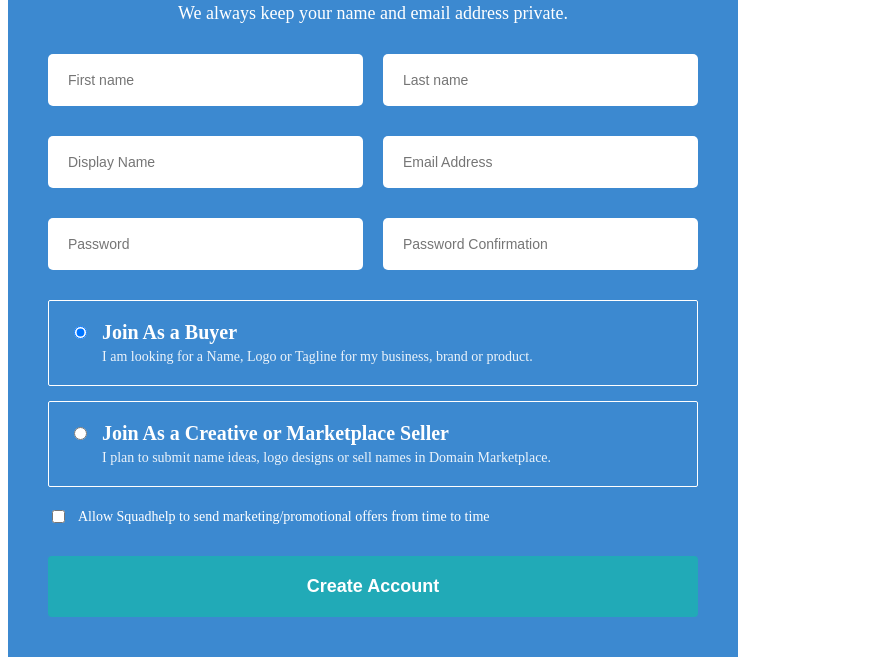
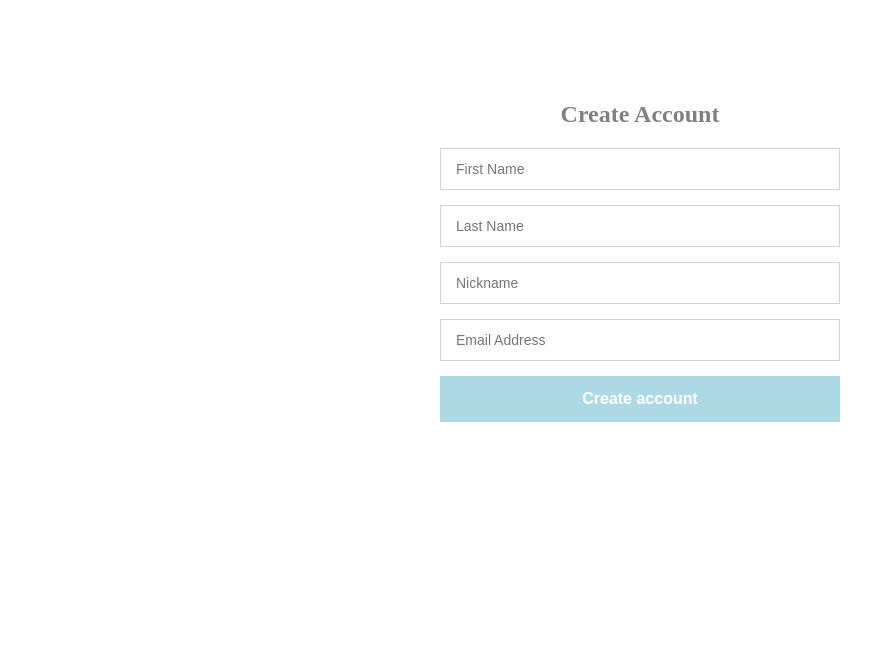
Before and after one commit to rabotaemsurik-lang/Create-form-by-JS, a plain HTML site: page index.html in a window 1280 px wide. Shown: the part 139-804 px from the top of the page, without its empty margins (0-895 px from the left). Drawn offline with Linux system fonts and the light colour scheme.

Commit message:
add form with loc st

```diff
--- a/index.css
+++ b/index.css
@@ -1,171 +1,52 @@
-.Account {
-
-  background-color: rgb(60, 137, 208);
-
-  width: 100%;
-
-  max-width: 650px;
-
-  padding: 40px;
-
-  color: rgb(255, 255, 255);
-
-  text-align: center;
-
+body {
+    background-color: white;
+    display: flex;
+    justify-content: center;
+    align-items: center;
+    min-height: 100vh;
+    margin: 0;
 }
 
-
-
-header h1 {
-
-  font-size: 42px;
-
-  letter-spacing: 1px;
-
-  margin-bottom: 10px;
-
+.form-wrapper {
+    background: white;
+    padding: 30px;
+    width: 100%;
+    max-width: 400px;
 }
 
-
-
-header p {
-
-  font-size: 18px;
-
-  margin-bottom: 30px;
-
-  font-weight: 500;
-
+.form-wrapper h2 {
+    margin-top: 0;
+    margin-bottom: 20px;
+    color: grey;
+    text-align: center;
 }
 
-.inputs {
-
-  display: flex;
-
-  gap: 20px;
-
-  margin-bottom: 30px;
-
+.di {
+    display: block;
+    width: 100%;
+    padding: 12px 15px;
+    margin-bottom: 15px;
+    border: 1px solid lightgrey;
+    font-size: 14px;
+    box-sizing: border-box;
 }
 
-
-
-.inputs input {
-
-  flex: 1;
-
-  padding: 18px 20px;
-
-  border: none;
-
-  border-radius: 5px;
-
-  font-size: 14px;
-
+.di:focus {
+    outline: none;
+    border-color: lightblue;
 }
 
-.RoleChoice {
-
-  display: flex;
-
-  flex-direction: column;
-
-  gap: 15px;
-
-  margin-bottom: 20px;
-
+.submit-button {
+    width: 100%;
+    padding: 14px;
+    background-color: lightblue;
+    color: white;
+    border: none;
+    font-size: 16px;
+    font-weight: 600;
+    cursor: pointer;
 }
 
-.RoleCheck {
-
-  display: flex;
-
-  align-items: flex-start;
-
-  padding: 20px;
-
-  border: 1px solid rgb(255, 255, 255);
-
-  border-radius: 2px;
-
-  cursor: pointer;
-
-  text-align: left;
-
+.submit-button:hover {
+    background-color: blue;
 }
-
-.RoleCheck input[type="radio"] {
-
-  margin-top: 5px;
-
-  margin-right: 15px;
-
-}
-
-.inBox {
-
-  display: flex;
-
-  flex-direction: column;
-
-}
-
-.title {
-
-  font-size: 20px;
-
-  font-weight: bold;
-
-  margin-bottom: 5px;
-
-}
-
-
-
-.explanation {
-
-  font-size: 14px;
-
-  opacity: 0.9;
-
-}
-
-.agree {
-
-  display: flex;
-
-  align-items: center;
-
-  justify-content: flex-start;
-
-  gap: 10px;
-
-  margin-bottom: 30px;
-
-  font-size: 14px;
-
-}
-
-.btn {
-
-  width: 100%;
-
-  padding: 20px;
-
-  background-color: rgb(33, 170, 183);
-
-  color: rgb(255, 255, 255);
-
-  border: none;
-
-  border-radius: 4px;
-
-  font-size: 18px;
-
-  font-weight: bold;
-
-  cursor: pointer;
-
-  text-transform: capitalize;
-
-}
--- a/src/index.js
+++ b/src/index.js
@@ -1,94 +1,51 @@
-document.addEventListener("DOMContentLoaded", () => {
-  const accountMainContainer = document.createElement("div");
-  accountMainContainer.classList.add("Account");
-  const registrationHeader = document.createElement("header");
-  const mainTitleHeading = document.createElement("h1");
-  mainTitleHeading.textContent = "CREATE AN ACCOUNT";
-  const subTitleDescription = document.createElement("p");
-  subTitleDescription.textContent = "We always keep your name and email address private.";
-  registrationHeader.append(mainTitleHeading, subTitleDescription);
-  accountMainContainer.append(registrationHeader);
-  const registrationForm = document.createElement("form");
-  function generateFormFieldsRow(firstFieldConfiguration, secondFieldConfiguration) {
-    const inputRowContainer = document.createElement("div");
-    inputRowContainer.classList.add("inputs");
-    const firstInputField = document.createElement("input");
-    firstInputField.type = firstFieldConfiguration.fieldType;
-    firstInputField.placeholder = firstFieldConfiguration.fieldPlaceholder;
-    const secondInputField = document.createElement("input");
-    secondInputField.type = secondFieldConfiguration.fieldType;
-    secondInputField.placeholder = secondFieldConfiguration.fieldPlaceholder;
-    inputRowContainer.append(firstInputField, secondInputField);
-    return inputRowContainer;
-  }
-  registrationForm.append(
-    generateFormFieldsRow(
-      { fieldType: "text", fieldPlaceholder: "First name" },
-      { fieldType: "text", fieldPlaceholder: "Last name" }
-    )
-  );
-  registrationForm.append(
-    generateFormFieldsRow(
-      { fieldType: "text", fieldPlaceholder: "Display Name" },
-      { fieldType: "email", fieldPlaceholder: "Email Address" }
-    )
-  );
-  registrationForm.append(
-    generateFormFieldsRow(
-      { fieldType: "password", fieldPlaceholder: "Password" },
-      { fieldType: "password", fieldPlaceholder: "Password Confirmation" }
-    )
-  );
-  const roleSelectionContainer = document.createElement("div");
-  roleSelectionContainer.classList.add("RoleChoice");
-  function buildRoleSelectionOption(roleOptionTitle, roleOptionDescription, isOptionSelectedByDefault) {
-    const roleLabelElement = document.createElement("label");
-    roleLabelElement.classList.add("RoleCheck");
-    const roleRadioButton = document.createElement("input");
-    roleRadioButton.type = "radio";
-    roleRadioButton.name = "role";
-    if (isOptionSelectedByDefault) {
-      roleRadioButton.checked = true;
+document.addEventListener("DOMContentLoaded", function() {
+    class Person {
+        constructor(data) {
+            Object.assign(this, data);
+        }
     }
-    const textDetailsContainer = document.createElement("span");
-    textDetailsContainer.classList.add("inBox");
-    const titleSpanElement = document.createElement("span");
-    titleSpanElement.classList.add("title");
-    titleSpanElement.textContent = roleOptionTitle;
-    const explanationSpanElement = document.createElement("span");
-    explanationSpanElement.classList.add("explanation");
-    explanationSpanElement.textContent = roleOptionDescription;
-    textDetailsContainer.append(titleSpanElement, explanationSpanElement);
-    roleLabelElement.append(roleRadioButton, textDetailsContainer);
-    return roleLabelElement;
-  }
-  const buyerRoleOption = buildRoleSelectionOption(
-    "Join As a Buyer",
-    "I am looking for a Name, Logo or Tagline for my business, brand or product.",
-    true
-  );
-  const sellerRoleOption = buildRoleSelectionOption(
-    "Join As a Creative or Marketplace Seller",
-    "I plan to submit name ideas, logo designs or sell names in Domain Marketplace.",
-    false
-  );
-  roleSelectionContainer.append(buyerRoleOption, sellerRoleOption);
-  registrationForm.append(roleSelectionContainer);
-  const marketingConsentContainer = document.createElement("div");
-  marketingConsentContainer.classList.add("agree");
-  const marketingConsentCheckbox = document.createElement("input");
-  marketingConsentCheckbox.type = "checkbox";
-  marketingConsentCheckbox.id = "consent";
-  const marketingConsentLabel = document.createElement("label");
-  marketingConsentLabel.htmlFor = "consent";
-  marketingConsentLabel.textContent = "Allow Squadhelp to send marketing/promotional offers from time to time";
-  marketingConsentContainer.append(marketingConsentCheckbox, marketingConsentLabel);
-  registrationForm.append(marketingConsentContainer);
-  const createAccountButton = document.createElement("button");
-  createAccountButton.type = "submit";
-  createAccountButton.classList.add("btn");
-  createAccountButton.textContent = "Create account";
-  registrationForm.append(createAccountButton);
-  accountMainContainer.append(registrationForm);
-  document.body.append(accountMainContainer);
+    const fields = [
+        { name: "firstName", type: "text", placeholder: "First Name" },
+        { name: "lastName", type: "text", placeholder: "Last Name" },
+        { name: "nickName", type: "text", placeholder: "Nickname" },
+        { name: "email", type: "email", placeholder: "Email Address" }
+    ];
+    const wrapper = document.createElement("div");
+    wrapper.className = "form-wrapper";
+    const title = document.createElement("h2");
+    title.innerText = "Create Account";
+    wrapper.appendChild(title);
+    const form = document.createElement("form");
+    fields.forEach(function(field) {
+        const input = document.createElement("input");
+        input.type = field.type;
+        input.name = field.name;
+        input.placeholder = field.placeholder;
+        input.className = "di";
+        input.required = true;
+        form.appendChild(input);
+    });
+    const submitBtn = document.createElement("button");
+    submitBtn.type = "submit";
+    submitBtn.innerText = "Create account";
+    submitBtn.className = "submit-button";
+    form.appendChild(submitBtn);
+    wrapper.appendChild(form);
+    document.body.appendChild(wrapper);
+    form.addEventListener("submit", function(e) {
+        e.preventDefault();
+        const formData = new FormData(form);
+        const data = {};
+        formData.forEach(function(value, key) {
+            if (key !== "password") {
+                data[key] = value;
+            }
+        });
+        const person = new Person(data);
+        if (person.lastName) {
+            localStorage.setItem(person.lastName, JSON.stringify(person));
+            console.log("Збережено:", person);
+            form.reset();
+        }
+    });
 });
```
